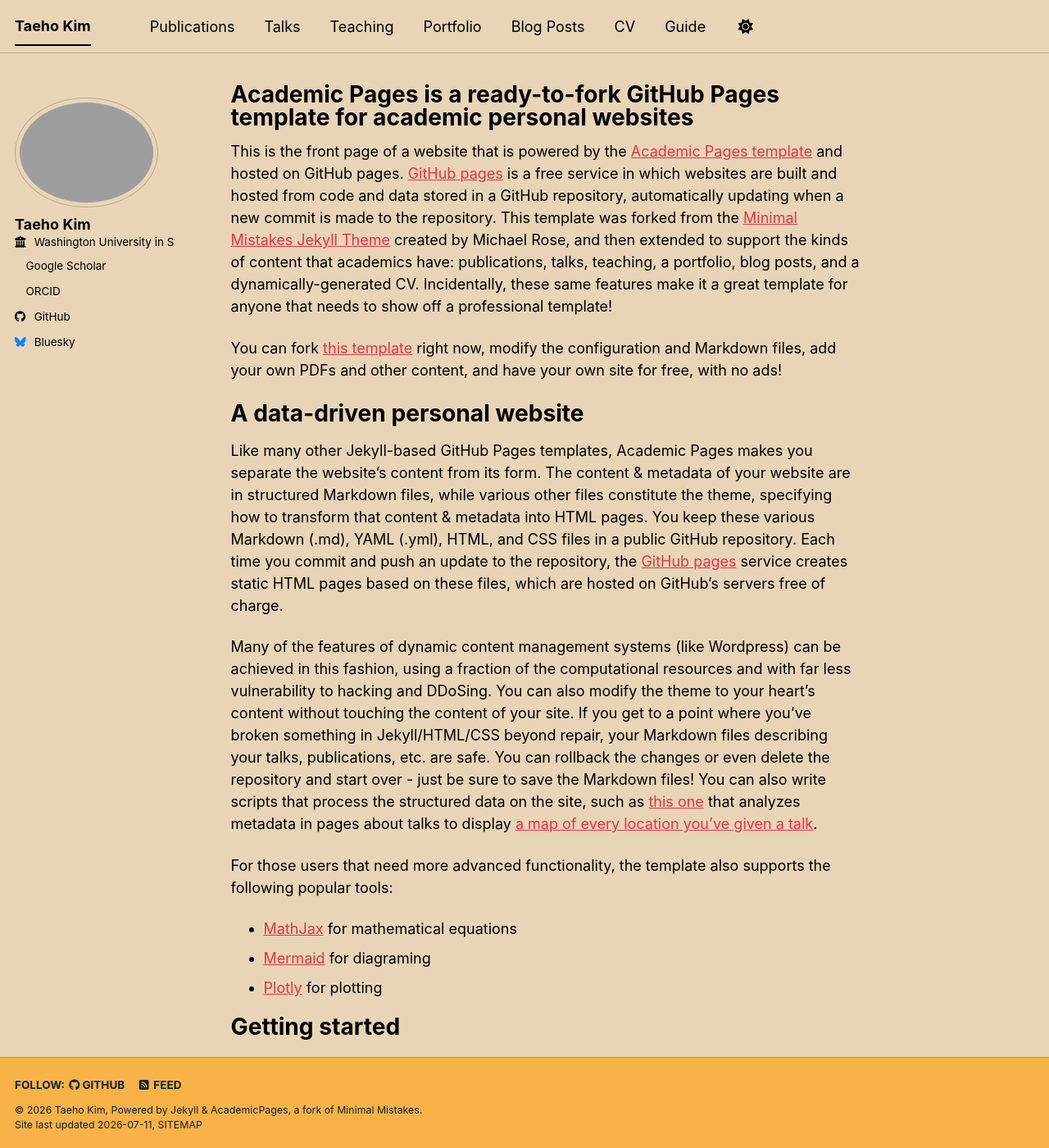
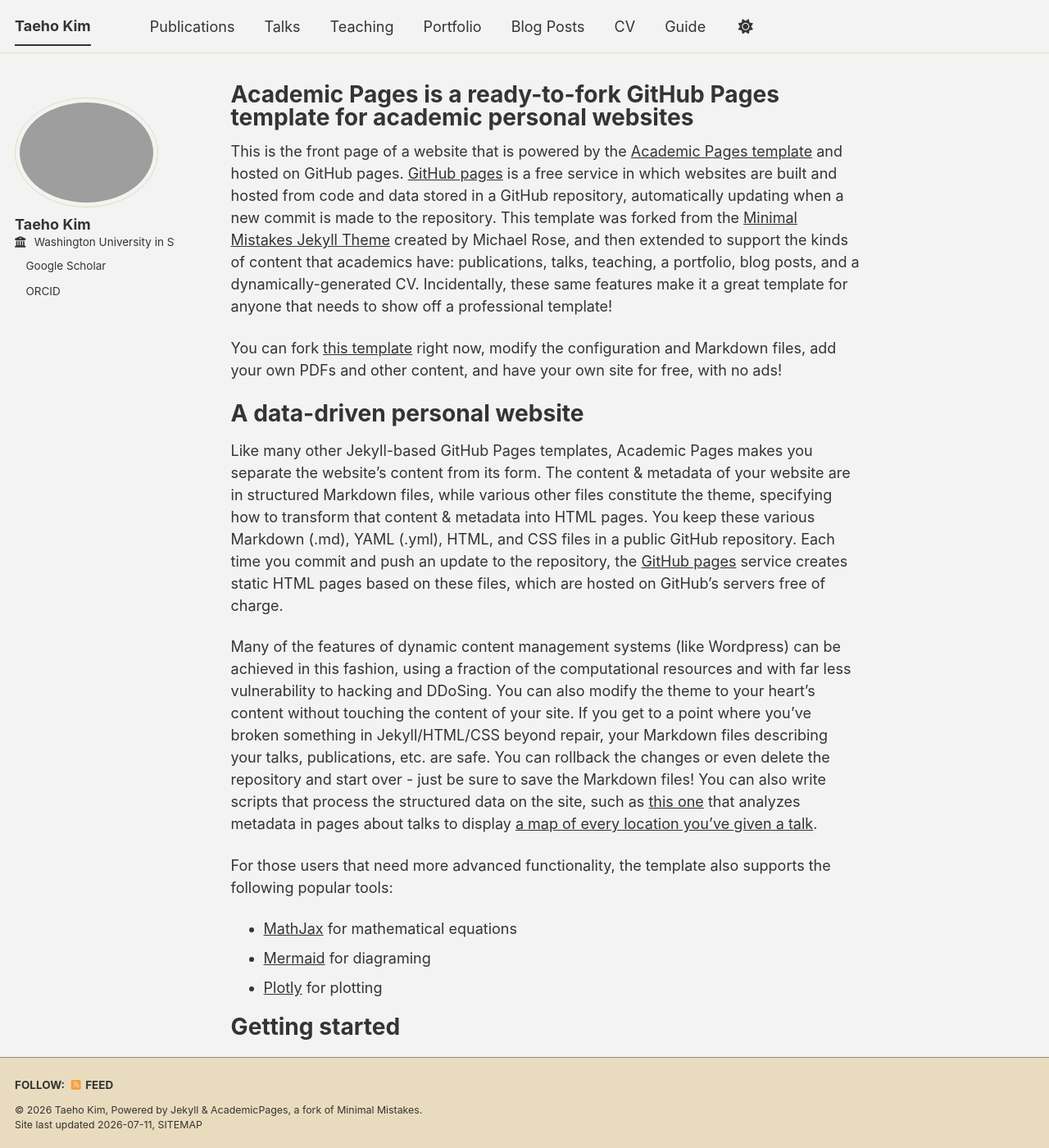
Before and after one commit to tk3411/tk3411.github.io, a Jekyll site: the page built from _pages/about.md, in a window 1280 px wide and 1400 px high. Shown: the whole window at 82% size. Built offline with Jekyll 4.4.1, drawn with Linux system fonts in a browser that asks for light colours; a style sheet for code colours, icons or effects is not loaded.

Commit message:
Update _config.yml

```diff
--- a/_config.yml
+++ b/_config.yml
@@ -8,12 +8,12 @@
 
 # Basic Site Settings
 locale                   : "en-US"
-site_theme               : "sunrise" # The available themes options are "default", "air", "sunrise", "mint", "dirt" and "contrast"
+site_theme               : "dirt" # The available themes options are "default", "air", "sunrise", "mint", "dirt" and "contrast"
 title                    : "Taeho Kim"
 title_separator          : "-"
 name                     : &name "Taeho Kim"
 description              : &description "Academic Portfolio"   # Update this with a general description of your site, this is the default if not overridden by a page
-url                      : https://academicpages.github.io # The base hostname & protocol for your site e.g. "https://[your GitHub username].github.io",
+url                      : https://tk3411.github.io # The base hostname & protocol for your site e.g. "https://[your GitHub username].github.io",
                                                            # or if you already have some other page hosted on Github then use "https://[your GitHub username].github.io/[Your Repo Name]"
 baseurl                  : "" # the subpath of your site, e.g. "/blog"
 repository               : "academicpages/academicpages.github.io"
@@ -51,13 +51,13 @@ author:
   bitbucket        : # Username - Update with your username on the site
   codepen          : # Username
   dribbble         : # Username
-  github           : "academicpages"
+  github           : #"academicpages"
   kaggle           : # Username
   stackoverflow    : # User number or user number and name (i.e., use "1" or "1/jeff-atwood")
 
   # Social media
   artstation       : # Username
-  bluesky          : "" # Replace this with you Bluesky username
+  bluesky          :  # Replace this with you Bluesky username
   facebook         : # Username
   flickr           : # Username
   foursquare       : # Username
@@ -138,11 +138,11 @@ yandex_site_verification :
 
 # Social Sharing
 twitter:
-  username               : &twitter
+  username               : #
 facebook:
-  username               :
-  app_id                 :
-  publisher              :
+  username               : #
+  app_id                 : #
+  publisher              : #
 og_image                 :  # Social media default site image
 og_description           :  # Social media default site image description
 # For specifying social profiles
```
